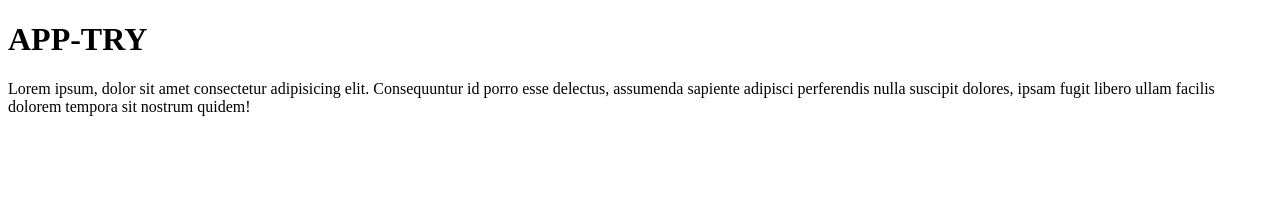
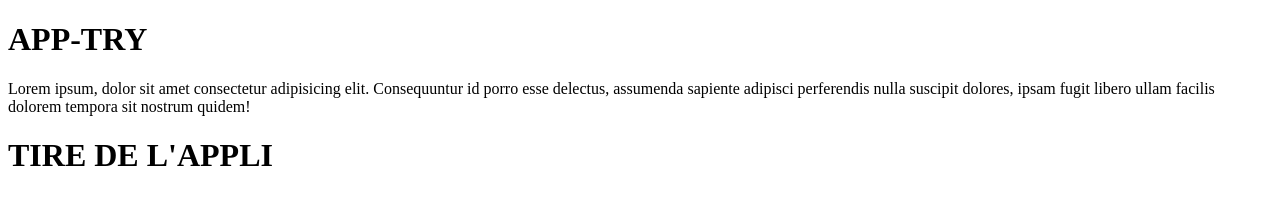
Before and after one commit to rabekototsiresy/app-try, a plain HTML site: page index.html in a window 1280 px wide. Drawn offline with Linux system fonts and the light colour scheme.

Commit message:
add title

```diff
--- a/index.html
+++ b/index.html
@@ -11,5 +11,8 @@
   <p>
     Lorem ipsum, dolor sit amet consectetur adipisicing elit. Consequuntur id porro esse delectus, assumenda sapiente adipisci perferendis nulla suscipit dolores, ipsam fugit libero ullam facilis dolorem tempora sit nostrum quidem!
   </p>
+  <div>
+    <h1>TIRE DE L'APPLI</h1>
+  </div>
 </body>
 </html>
```
